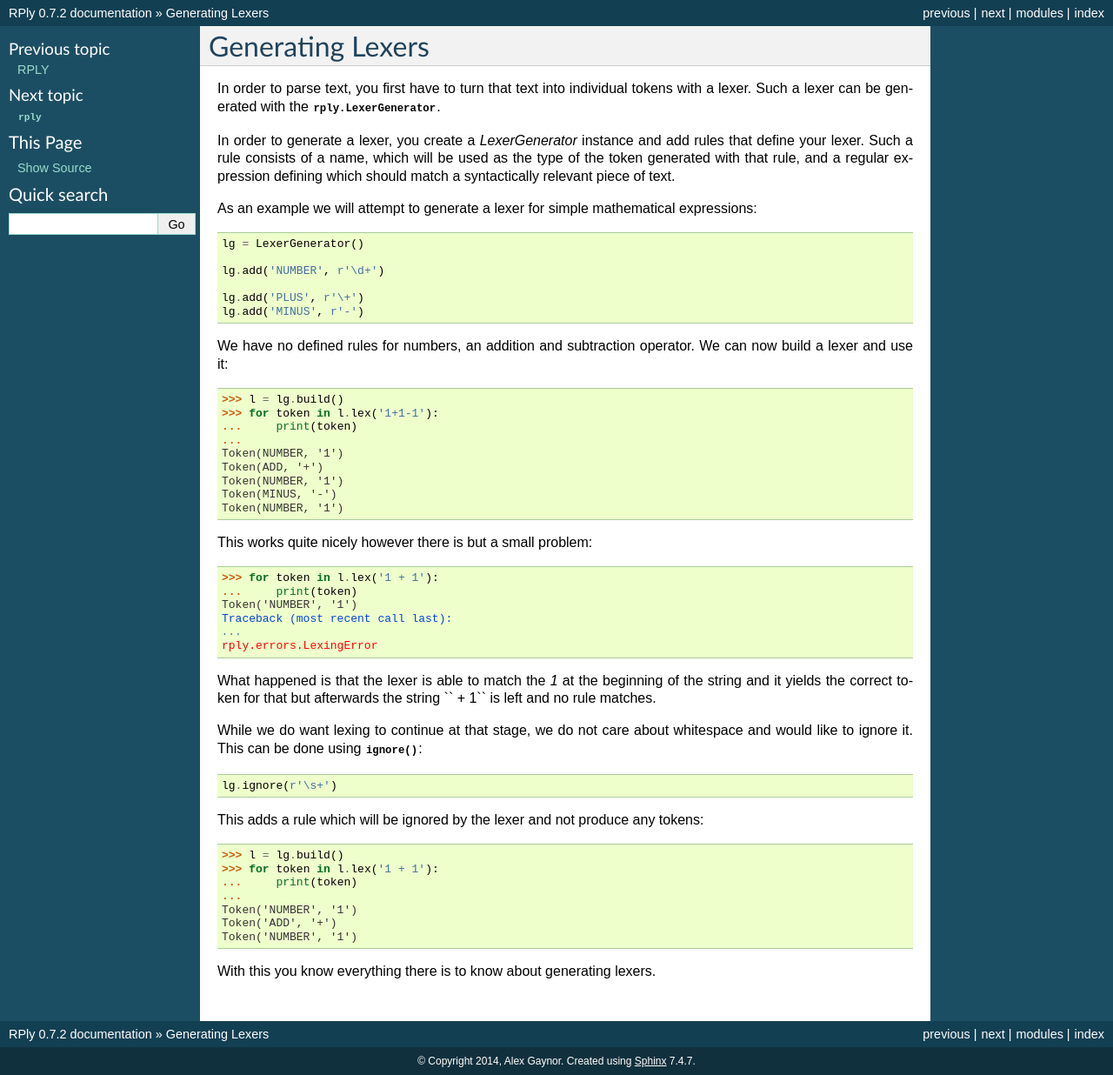
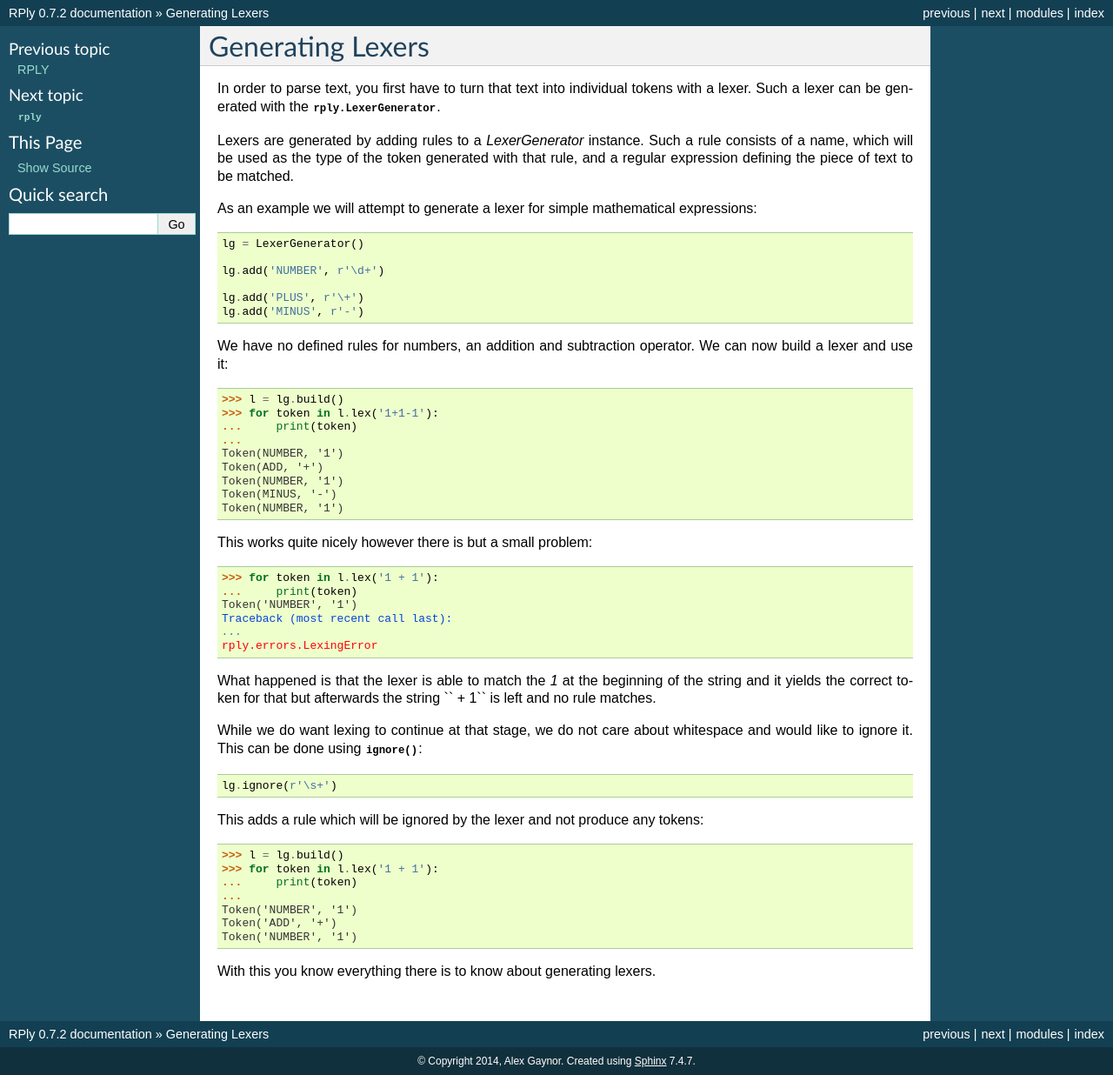
Before and after one commit to alex/rply, a Sphinx documentation site: the page built from docs/users-guide/lexers.rst, in a window 1280 px wide. Shown: the whole page at 87% size. Built offline with Sphinx 7.4.7, drawn with Linux system fonts in a browser that asks for light colours.

Commit message:
Fix wording

```diff
--- a/docs/users-guide/lexers.rst
+++ b/docs/users-guide/lexers.rst
@@ -5,10 +5,10 @@ In order to parse text, you first have to turn that text into individual tokens
 with a lexer. Such a lexer can be generated with the
 :class:`rply.LexerGenerator`.
 
-In order to generate a lexer, you create a `LexerGenerator` instance and add
-rules that define your lexer. Such a rule consists of a name, which will be
-used as the type of the token generated with that rule, and a regular
-expression defining which should match a syntactically relevant piece of text.
+Lexers are generated by adding rules to a `LexerGenerator` instance. Such a
+rule consists of a name, which will be used as the type of the token generated
+with that rule, and a regular expression defining the piece of text to be
+matched.
 
 As an example we will attempt to generate a lexer for simple mathematical
 expressions::
```
